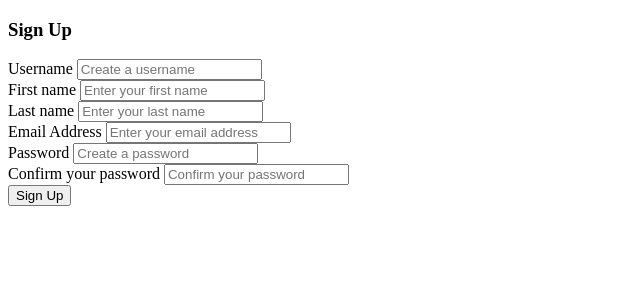
After one commit to YapYuNing08/GitExercise-TT5L-10, a Django app: page /signup in a window 1280 px wide. The commit adds this page. Shown: the top 300 px of the page, without its empty margins (0-640 px from the left). Run offline with Django 5.2, Linux system fonts and the light colour scheme.

Commit message:
signin signup

```diff
--- a/deliver/customer/templates/customer/about.html
+++ b/deliver/customer/templates/customer/about.html
@@ -9,9 +9,9 @@
     </div>
     <div class="row justify-content-center mt-1">
         <div class="col-md-10 col-sm-12 offset-md-1 p-4 text-center">
-            <p>Lorem ipsum dolor sit amet, consectetuer adipiscing elit. Aenean commodo ligula eget dolor. Aenean massa. Cum sociis natoque penatibus et magnis dis parturient montes, nascetur ridiculus mus. Donec quam felis, ultricies nec, pellentesque eu, pretium quis, sem. Nulla consequat massa quis enim. Donec pede justo, fringilla vel, aliquet nec, vulputate eget, arcu. In enim justo, rhoncus ut, imperdiet a, venenatis vitae, justo. Nullam dictum felis eu pede mollis pretium. Integer tincidunt. Cras dapibus. Vivamus elementum semper nisi. Aenean vulputate eleifend tellus. Aenean leo ligula, porttitor eu, consequat vitae, eleifend ac, enim. Aliquam lorem ante, dapibus in, viverra quis, feugiat a, tellus.</p>
-            <p>Phasellus viverra nulla ut metus varius laoreet. Quisque rutrum. Aenean imperdiet. Etiam ultricies nisi vel augue. Curabitur ullamcorper ultricies nisi. Nam eget dui. Etiam rhoncus. Maecenas tempus, tellus eget condimentum rhoncus, sem quam semper libero, sit amet adipiscing sem neque sed ipsum. Nam quam nunc, blandit vel, luctus pulvinar, hendrerit id, lorem. Maecenas nec odio et ante tincidunt tempus. Donec vitae sapien ut libero venenatis faucibus. Nullam quis ante. Etiam sit amet orci eget eros faucibus tincidunt. Duis leo. Sed fringilla mauris sit amet nibh. Donec sodales sagittis magna. Sed consequat, leo eget bibendum sodales, augue velit cursus nunc, quis gravida magna mi a libero. Fusce vulputate eleifend sapien.</p>
-            <p>Vestibulum purus quam, scelerisque ut, mollis sed, nonummy id, metus. Nullam accumsan lorem in dui. Cras ultricies mi eu turpis hendrerit fringilla. Vestibulum ante ipsum primis in faucibus orci luctus et ultrices posuere cubilia Curae; In ac dui quis mi consectetuer lacinia. Nam pretium turpis et arcu. Duis arcu tortor, suscipit eget, imperdiet nec, imperdiet iaculis, ipsum. Sed aliquam ultrices mauris. Integer ante arcu, accumsan a, consectetuer eget, posuere ut, mauris. Praesent adipiscing. Phasellus ullamcorper ipsum rutrum nunc. Nunc nonummy metus. Vestibulum volutpat pretium libero. Cras id dui. Aenean ut eros et nisl sagittis vestibulum. Nullam nulla eros, ultricies sit amet, nonummy id, imperdiet feugiat, pede. Sed lectus. Donec mollis hendrerit risus. Phasellus nec sem in justo pellentesque facilisis. Etiam imperdiet imperdiet orci. Nunc nec neque. Phasellus leo dolor, tempus non, auctor et, hendrerit quis, nisi. Curabitur ligula sapien, tincidunt non, euismod vitae, posuere imperdiet, leo. Maecenas malesuada. Praesent congue erat at massa. Sed cursus turpis vitae tortor. Donec posuere vulputate arcu. Phasellus accumsan cursus velit. Vestibulum ante ipsum primis in faucibus orci luctus et ultrices posuere cubilia Curae; Sed aliquam, nisi quis porttitor congue, elit erat euismod orci, ac</p>
+            <p>Welcome to Cuppa Click, where passion meets palate.</p>
+            <p>From refreshing beverages to decadent desserts, artisanal pastries to hearty spaghetti, every dish is crafted with care and quality ingredients.</p>
+            <p>Join us for a culinary journey that promises to delight your senses and keep you coming back for more. Your table awaits at Cuppa Click.</p>
         </div>
     </div>
 </div>
--- a/deliver/customer/templates/customer/navigation.html
+++ b/deliver/customer/templates/customer/navigation.html
@@ -11,6 +11,12 @@
         <li class="nav-item">
           <a class="nav-link" href="#">Menu</a>
         </li>
+        <li class="nav-item">
+          <a class="nav-link" href="{% url 'signin' %}">Sign In</span></a>
+        </li>
+        <li class="nav-item">
+          <a class="nav-link" href="{% url 'signup' %}">Sign Up</span></a>
+        </li>
       </ul>
       <ul class="navbar-nav">
         <li class="nav-item">
--- /dev/null
+++ b/deliver/customer/templates/customer/signup.html
@@ -0,0 +1,32 @@
+<!DOCTYPE html>
+<html>
+<meta name="viewport" content="width=device-width, initial-scale=1">
+
+<body>
+
+  <h3>Sign Up</h3>
+
+  <form action="/signup" method="post">
+  {% csrf_token %}
+    <label for="">Username</label>
+    <input type="text" id="username" name="username" placeholder="Create a username" Required>
+    <br>
+    <label for="">First name</label>
+    <input type="text" id="fname" name="fname" placeholder="Enter your first name" Required>
+    <br>
+    <label for="">Last name</label>
+    <input type="text" id="lname" name="lname" placeholder="Enter your last name" Required>
+    <br>
+    <label for="">Email Address</label>
+    <input type="email" id="email" name="email" placeholder="Enter your email address" Required>
+    <br>
+    <label for="">Password</label>
+    <input type="password" id="pass1" name="pass1" placeholder="Create a password" Required>
+    <br>
+    <label for="">Confirm your password</label>
+    <input type="password" id="pass2" name="pass2"placeholder="Confirm your password" Required>
+    <br>
+    <button type="submit">Sign Up</button>
+  </form>
+</body>
+</html>
--- a/deliver/customer/views.py
+++ b/deliver/customer/views.py
@@ -1,17 +1,90 @@
-from django.shortcuts import render
+from django.shortcuts import render, redirect
 from django.views import View
 from .models import MenuItem, Category, OrderModel
 from django.core.mail import send_mail
+from django.http import HttpResponse
+from django.contrib.auth.models import User
+from django.contrib import messages
+from django.contrib.auth import authenticate, login
+
+
+
+def home(request):
+    return render(request, 'customer/home.html')
+
+def signup(request):
+
+    if request.method == "POST":
+        username = request.POST['username']
+        email = request.POST['email']
+        fname = request.POST['fname']
+        lname = request.POST['lname']
+        pass1 = request.POST['pass1']
+        pass2 = request.POST['pass2']
+
+        # if User.objects.filter(username=username):
+        #     messages.error(request, "Username already exist! Please try some other username")
+        #     return redirect ('home')
+
+        # if User.objects.filter(email=email):
+        #     messages.error(request, "Email already registered! Please try some other email")
+        #     return redirect ('home')
+
+        # if len(username)>0:
+        #     messages.error(request, "Username must be under 10 characters")
+
+        # if not username.isalnum():
+        #     messages.error(request, "Username must be Alpha-Numeric")
+        #     return redirect('home')
+
+
+        myuser = User.objects.create_user(username, email, pass1)
+        myuser.first_name = fname
+        myuser.last_name = lname
+
+        myuser.save()
+
+        # messages.success(request, "Your Account has been successfully created")
+
+        return redirect('signin')
+
+    return render(request, 'customer/signup.html', )
+
+def signin(request):
+
+    if request.method == 'POST':
+        username = request.POST['username']
+        pass1 =request.POST['pass1']
+
+        user = authenticate(username=username, password=pass1)
+
+        if user is not None:
+            login(request, user)
+            fname = user.first_name
+            return render(request, "customer/index.html", {"fname":fname})
+
+        else:
+            # messages.error(request, "Bad Credentials!")
+            return redirect('home')
+
+    return render(request, 'customer/signin.html')
+
 
 class Index(View):
     def get(self, request, *args, **kwargs):
         return render(request, 'customer/index.html')
 
-
 class About(View):
     def get(self, request, *args, **kwargs):
         return render(request, 'customer/about.html')
 
+# class Signin(View):
+#     def get(self, request, *args, **kwargs):
+#         return render(request, 'customer/signin.html')
+
+# class Signup(View):
+#     def get(self, request, *args, **kwargs):
+#         return render(request, 'customer/signup.html')
 
 class Order(View):
     def get(self, request, *args, **kwargs):
--- a/deliver/deliver/settings.py
+++ b/deliver/deliver/settings.py
@@ -31,14 +31,17 @@ ALLOWED_HOSTS = []
 
 # Application definition
 AUTHENTICATION_BACKENDS = [
+     'allauth.account.auth_backends.AuthenticationBackend',
     'django.contrib.auth.backends.ModelBackend',
-    'allauth.account.auth.backends.AuthenticationBackend',
 ]
 
 
 INSTALLED_APPS = [
     'customer',
     'restaurant',
+    'allauth',
+    'allauth.account',
+    'allauth.socialaccount',
     'django.contrib.admin',
     'django.contrib.auth',
     'django.contrib.contenttypes',
@@ -56,6 +59,7 @@ MIDDLEWARE = [
     'django.middleware.common.CommonMiddleware',
     'django.middleware.csrf.CsrfViewMiddleware',
     'django.contrib.auth.middleware.AuthenticationMiddleware',
+    'allauth.account.middleware.AccountMiddleware',
     'django.contrib.messages.middleware.MessageMiddleware',
     'django.middleware.clickjacking.XFrameOptionsMiddleware',
 ]
--- a/deliver/deliver/urls.py
+++ b/deliver/deliver/urls.py
@@ -15,14 +15,17 @@ Including another URLconf
     2. Add a URL to urlpatterns:  path('blog/', include('blog.urls'))
 """
 from django.contrib import admin
-from django.urls import path
+from django.urls import path, include
 from django.conf import settings
 from django.conf.urls.static import static
-from customer.views import Index, About, Order
+from customer.views import About, Order, Index
 
 urlpatterns = [
     path('admin/', admin.site.urls),
+    path('', include('customer.testing')),
     path('', Index.as_view(), name="index"),
     path('about/', About.as_view(), name="about"),
+    # path('signin/', Signin.as_view(), name="signin"),
+    # path('signup/', Signup.as_view(), name="signup"),
     path('order/', Order.as_view(), name="order")
 ] + static(settings.MEDIA_URL, document_root=settings.MEDIA_ROOT)
```
Also changed, not shown: deliver/customer/templates/customer/home.html (added, +17 -0 lines), deliver/customer/templates/customer/index.html (+10 -0 lines), deliver/customer/templates/customer/signin.html (added, +20 -0 lines), deliver/customer/testing.py (added, +9 -0 lines), deliver/customer/urls.py (added), deliver/db.sqlite3.
